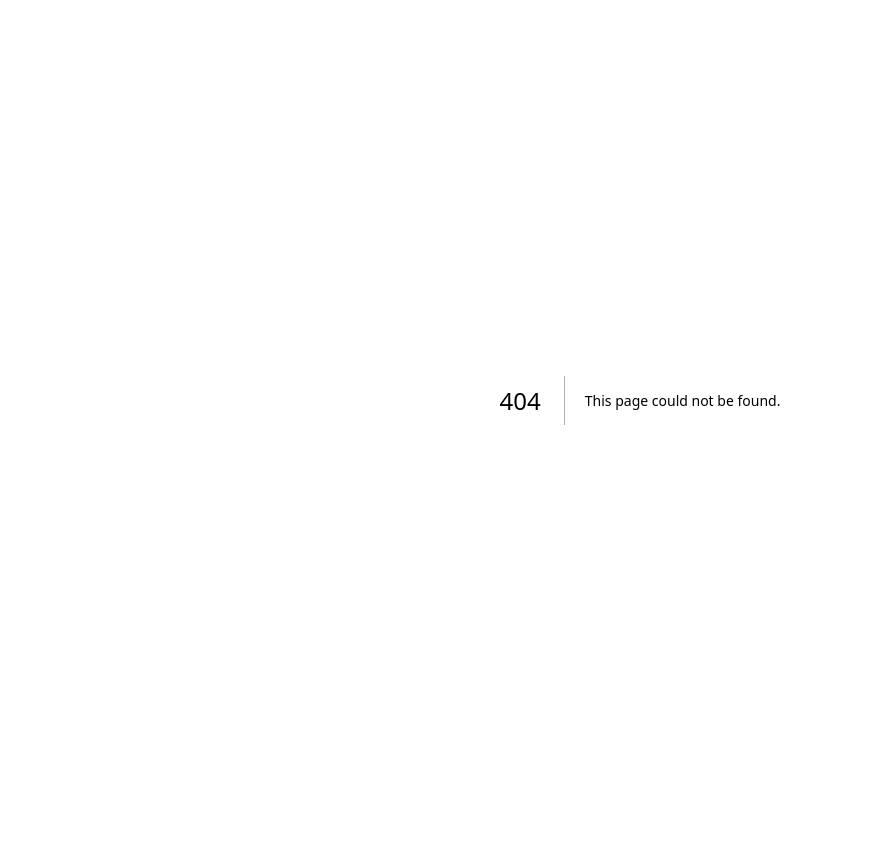
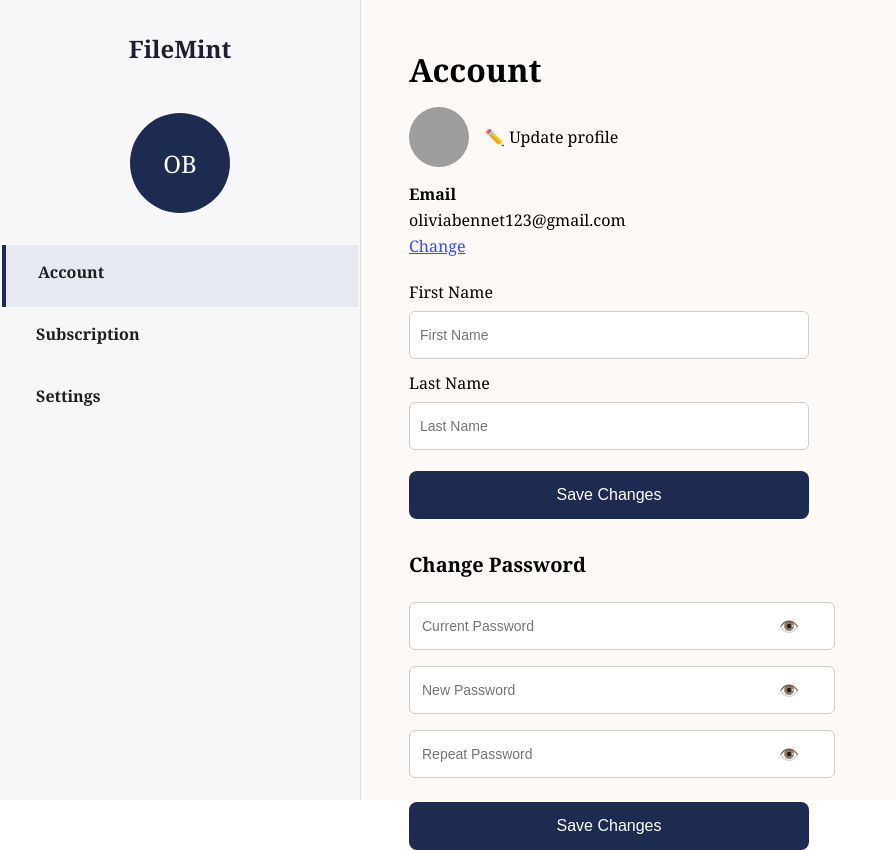
Before and after one commit to Officially-aditya/FileMint, a Next.js app: page /settings in a window 1280 px wide. Before the commit this address had no page. Shown: the whole page, without its empty margins (0-896 px from the left). Before the commit the page ends 800 px from the top, so only its background shows below. Built offline with nearby package versions, Linux system fonts and the light colour scheme; grey boxes are pictures that could not be loaded.

Commit message:
settings_fix

```diff
--- /dev/null
+++ b/src/app/settings/page.tsx
@@ -0,0 +1,226 @@
+"use client";
+import React, { useState } from 'react';
+
+const SettingsPage: React.FC = () => {
+  const [activeTab, setActiveTab] = useState<'account' | 'subscription' | 'settings'>('account');
+
+  const SidebarItem = (label: string, key: 'account' | 'subscription' | 'settings') => (
+    <div
+      onClick={() => setActiveTab(key)}
+      style={{
+        width: '80%',
+        height: '30px',
+        padding: '1rem 2rem',
+        cursor: 'pointer',
+        fontWeight: 600,
+        color: '#1e1e1e',
+        backgroundColor: activeTab === key ? '#e6e8f2' : 'transparent',
+        borderLeft: activeTab === key ? '4px solid #1e2b50' : 'none',
+      }}
+    >
+      {label}
+    </div>
+  );
+
+  return (
+    <div style={{ display: 'flex', fontFamily: 'Georgia, serif', height: '100vh', backgroundColor: '#fdf9f7' }}>
+      {/* Sidebar */}
+      <div
+        style={{
+          width: '360px',
+          backgroundColor: '#f7f7f9',
+          borderRight: '1px solid #ddd',
+          display: 'flex',
+          flexDirection: 'column',
+          alignItems: 'center',
+          paddingTop: '2rem',
+        }}
+      >
+        <div style={{ fontSize: '24px', fontWeight: 'bold', marginBottom: '3rem', color: '#1e1e2f' }}>FileMint</div>
+
+        <div
+          style={{
+            width: '100px',
+            height: '100px',
+            borderRadius: '50%',
+            backgroundColor: '#1e2b50',
+            color: '#fff',
+            display: 'flex',
+            justifyContent: 'center',
+            alignItems: 'center',
+            fontSize: '24px',
+            marginBottom: '2rem',
+          }}
+        >
+          OB
+        </div>
+
+        {SidebarItem('Account', 'account')}
+        {SidebarItem('Subscription', 'subscription')}
+        {SidebarItem('Settings', 'settings')}
+      </div>
+
+      {/* Main Content */}
+      <div style={{ flex: 1, padding: '3rem' }}>
+        {activeTab === 'account' && (
+          <>
+            <div style={{ fontSize: '32px', fontWeight: 'bold', marginBottom: '1rem' }}>Account</div>
+
+            <div style={{ display: 'flex', alignItems: 'center', marginBottom: '1rem' }}>
+              <img
+                src="https://images.unsplash.com/photo-1614289328551-4946c57d1b48?auto=format&fit=crop&w=80&q=80"
+                alt="Profile"
+                style={{
+                  width: '60px',
+                  height: '60px',
+                  borderRadius: '50%',
+                  objectFit: 'cover',
+                  marginRight: '1rem',
+                }}
+              />
+              <div style={{ color: '#000', fontSize: '16px', cursor: 'pointer' }}>✏️ Update profile</div>
+            </div>
+
+            <div>
+              <div style={{ fontWeight: 600, marginTop: '1rem' }}>Email</div>
+              <div style={{ margin: '4px 0' }}>oliviabennet123@gmail.com</div>
+              <div style={{ color: '#304ffe', textDecoration: 'underline', cursor: 'pointer' }}>Change</div>
+            </div>
+
+            <div style={{ marginTop: '1.5rem', display: 'flex', flexDirection: 'column', maxWidth: '400px' }}>
+              <label>First Name</label>
+              <input
+                type="text"
+                placeholder="First Name"
+                style={{
+                  padding: '15px 10px',
+                  fontSize: '14px',
+                  borderRadius: '6px',
+                  border: '1px solid #ccc',
+                  marginTop: '0.5rem',
+                  marginBottom: '0.8rem',
+                }}
+              />
+              <label>Last Name</label>
+              <input
+                type="text"
+                placeholder="Last Name"
+                style={{
+                  padding: '15px 10px',
+                  fontSize: '14px',
+                  borderRadius: '6px',
+                  border: '1px solid #ccc',
+                  marginTop: '0.5rem',
+                  marginBottom: '0.8rem',
+                }}
+              />
+              <button
+                style={{
+                  backgroundColor: '#1e2b50',
+                  color: '#fff',
+                  padding: '15px 20px',
+                  fontSize: '16px',
+                  border: 'none',
+                  borderRadius: '8px',
+                  cursor: 'pointer',
+                  marginTop: '0.5rem',
+                }}
+              >
+                Save Changes
+              </button>
+            </div>
+
+            <div style={{ fontSize: '20px', fontWeight: 600, marginTop: '2rem' }}>Change Password</div>
+            <div style={{ marginTop: '1.5rem', display: 'flex', flexDirection: 'column', maxWidth: '400px' }}>
+              {['Current Password', 'New Password', 'Repeat Password'].map((label, index) => (
+                <div key={index} style={{ position: 'relative', marginBottom: '1rem' }}>
+                  <input
+                    type="password"
+                    placeholder={label}
+                    style={{
+                      padding: '15px 12px',
+                      fontSize: '14px',
+                      borderRadius: '6px',
+                      border: '1px solid #ccc',
+                      width: '100%',
+                    }}
+                  />
+                  <span
+                    style={{
+                      position: 'absolute',
+                      right: '10px',
+                      top: '50%',
+                      transform: 'translateY(-50%)',
+                      cursor: 'pointer',
+                    }}
+                  >
+                    👁️
+                  </span>
+                </div>
+              ))}
+              <button
+                style={{
+                  backgroundColor: '#1e2b50',
+                  color: '#fff',
+                  padding: '15px 20px',
+                  fontSize: '16px',
+                  border: 'none',
+                  borderRadius: '8px',
+                  cursor: 'pointer',
+                  marginTop: '0.5rem',
+                }}
+              >
+                Save Changes
+              </button>
+            </div>
+          </>
+        )}
+
+        {activeTab === 'subscription' && (
+          <>
+            <div style={{ fontSize: '32px', fontWeight: 'bold', marginBottom: '1.5rem' }}>Subscriptions</div>
+            <div style={{ color: '#304ffe', textDecoration: 'underline', fontWeight: 600, marginBottom: '1.5rem', cursor: 'pointer' }}>
+              Upgrade to Premium 💎
+            </div>
+            {[
+              'Full access to all tools in FileMint',
+              'Unlimited storage for all your files',
+              'Work on Web, Mobile and Desktop',
+              'Convert scanned PDF to Word with ORC, Sign with digital signatures, audio to PDF, PDF language Converter, API Generator, Bulk PDF Merge',
+              'No Ads.',
+            ].map((item, i) => (
+              <div key={i} style={{ display: 'flex', alignItems: 'center', marginBottom: '1rem', fontSize: '18px' }}>
+                <span style={{ color: 'green', fontSize: '20px', marginRight: '10px' }}>✓</span> {item}
+              </div>
+            ))}
+          </>
+        )}
+
+        {activeTab === 'settings' && (
+          <>
+            <div style={{ fontSize: '32px', fontWeight: 'bold', marginBottom: '1.5rem' }}>Preferences</div>
+
+            <div style={{ marginBottom: '2rem' }}>
+              <div style={{ fontWeight: 600, fontSize: '18px' }}>Language</div>
+              <div style={{ margin: '4px 0' }}>English</div>
+              <div style={{ color: '#304ffe', textDecoration: 'underline', cursor: 'pointer' }}>Change</div>
+            </div>
+
+            <div style={{ marginBottom: '2rem' }}>
+              <div style={{ fontWeight: 600, fontSize: '18px' }}>Email Notifications</div>
+              <div style={{ margin: '4px 0' }}>No longer wish to receive promotional emails from us? You can do so here.</div>
+              <div style={{ color: 'red', cursor: 'pointer' }}>Disable Emails</div>
+            </div>
+
+            <div>
+              <div style={{ fontWeight: 600, fontSize: '18px' }}>Manage Account</div>
+              <div style={{ color: 'red', cursor: 'pointer', marginTop: '4px' }}>Delete Account</div>
+            </div>
+          </>
+        )}
+      </div>
+    </div>
+  );
+};
+
+export default SettingsPage;
```
